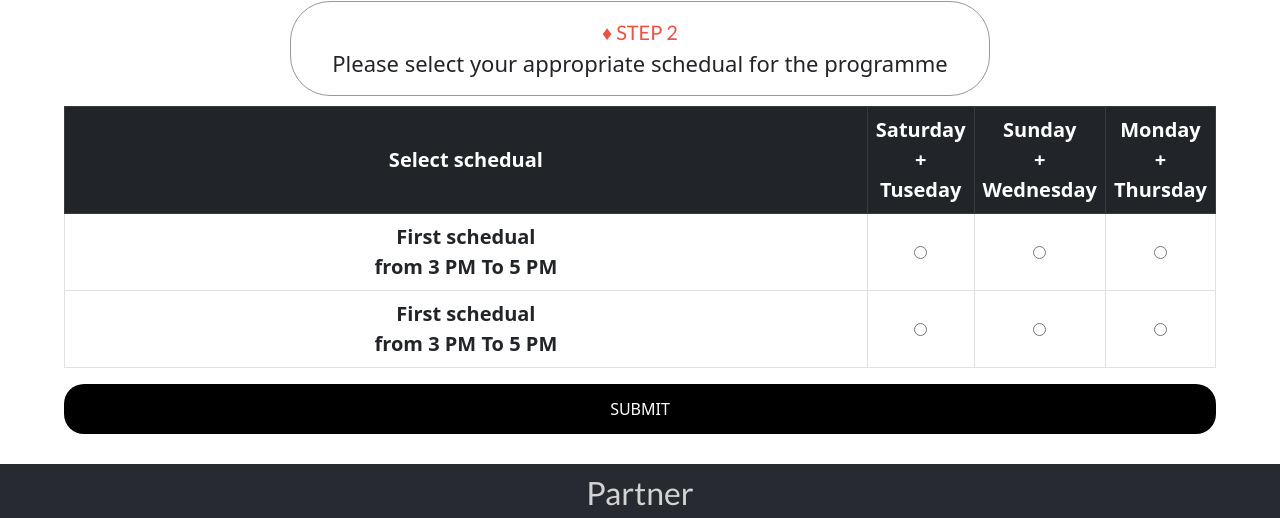
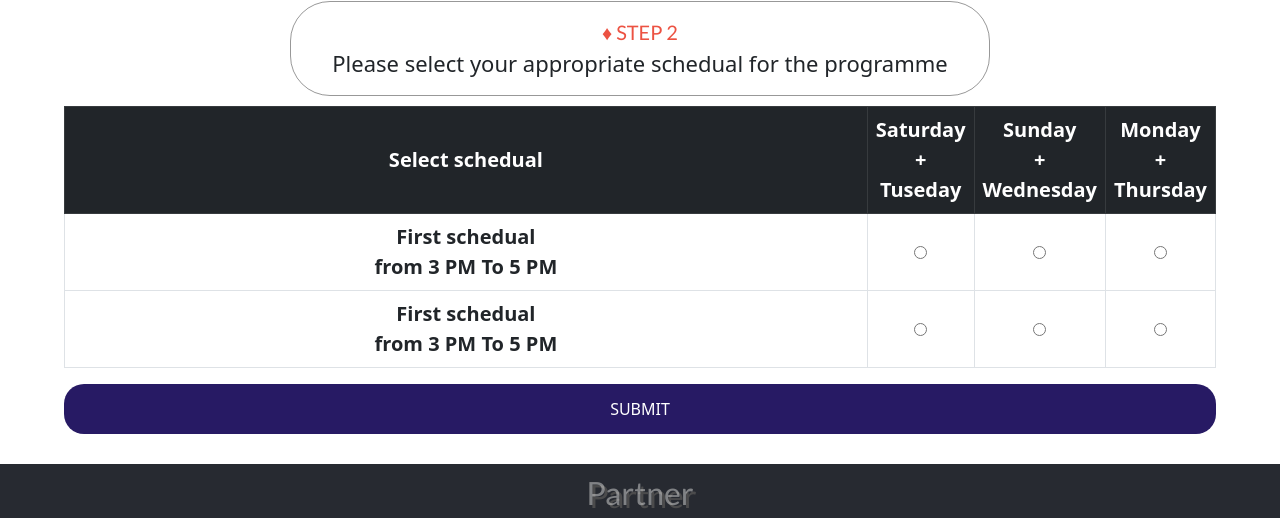
Before and after one commit to GuNner-pete/Capstone-project, a plain HTML site: page tickets.html in a window 1280 px wide. Shown: the part 792-1310 px from the top of the page. Drawn offline with nearby package versions, Linux system fonts and the light colour scheme.

Commit message:
Update styles.css

```diff
--- a/styles.css
+++ b/styles.css
@@ -227,8 +227,9 @@ footer p {
 }
 
 .sponsors h2 {
-  color: #d3d3d3;
+  color: #d3d3d385;
   font-family: "Lato", sans-serif;
+  text-shadow: 3px 3px rgba(82, 81, 81, 0.849);
 }
 
 .brands {
@@ -411,7 +412,7 @@ footer {
 .submit {
   width: 100%;
   padding: 10px;
-  background-color: black;
+  background-color: rgb(39, 26, 100);
   color: white;
   border-radius: 20px;
   min-height: 50px;
@@ -419,7 +420,7 @@ footer {
 }
 
 .submit:hover {
-  background-color: #5e1b13;
+  background-color: rgb(114, 96, 219);
 }
 
 @media only screen and (min-width: 767px) {
```
